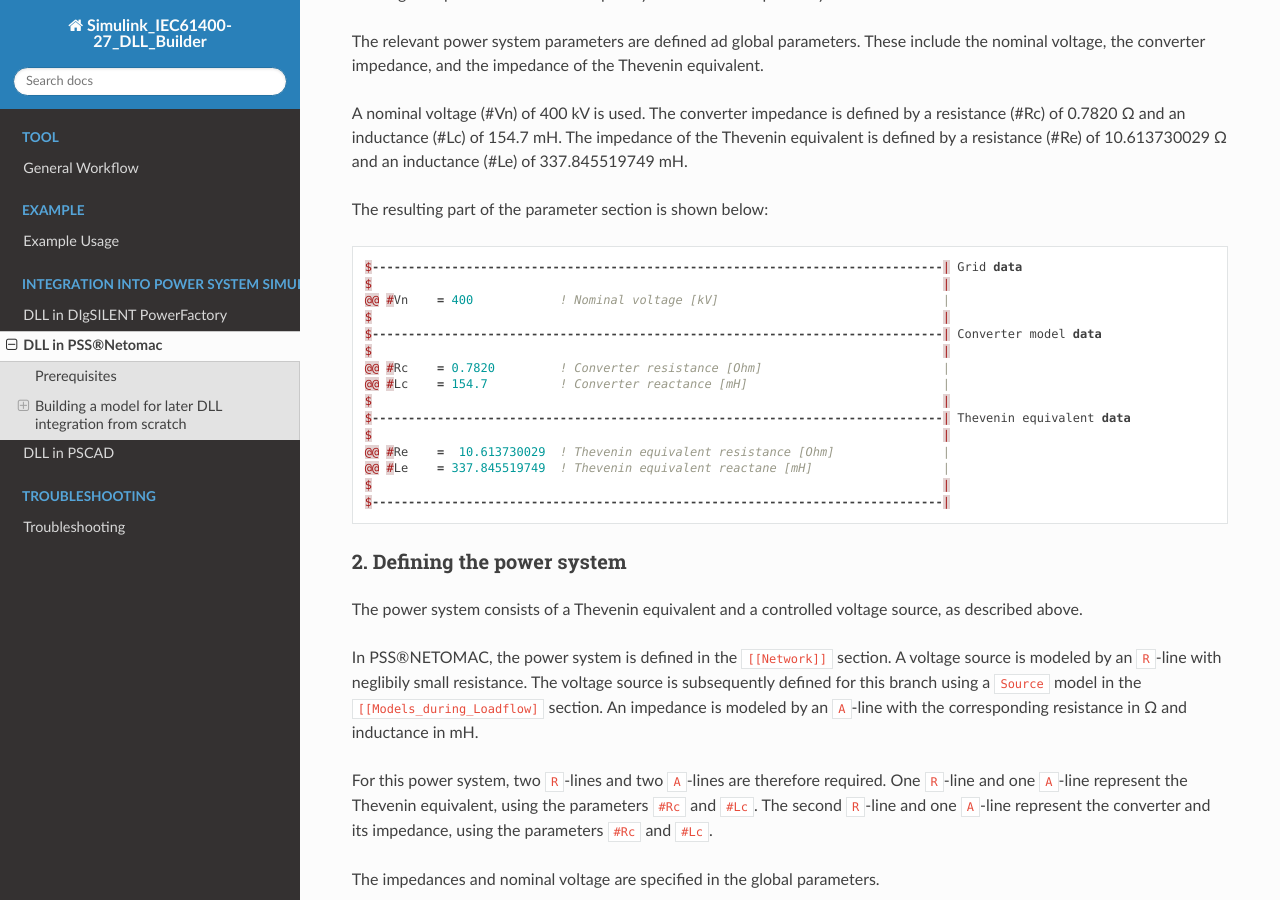
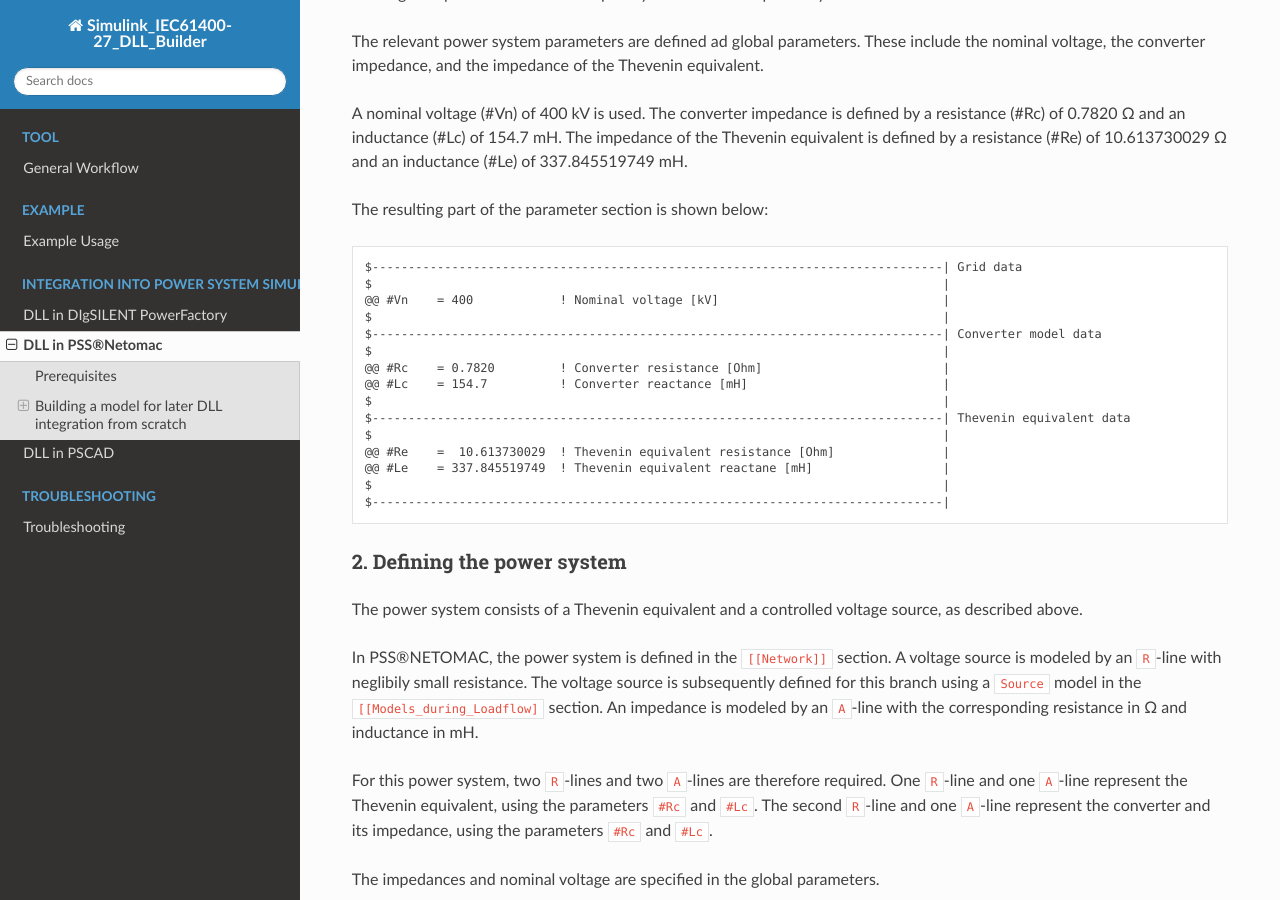
Before and after one commit to Institute-of-Electrical-Energy-Systems/SIMULINK_DLL_Builder, a Sphinx documentation site: the page built from docs/DLL_in_Netomac.rst, in a window 1280 px wide and 900 px high, scrolled down 677 px. Built offline with Sphinx 7.4.7 and the Read the Docs theme 3.1.0, drawn with Linux system fonts in a browser that asks for light colours; formulas are drawn with MathJax 3; some of the changed lines change nothing that is shown.

Commit message:
documentation(Netomac): add a lexer for netomac syntax

```diff
--- a/docs/DLL_in_Netomac.rst
+++ b/docs/DLL_in_Netomac.rst
@@ -72,7 +72,7 @@ The impedance of the Thevenin equivalent is defined by a resistance (#Re) of 10.
 
 The resulting part of the parameter section is shown below:
 
-.. code-block:: fortran
+.. code-block:: netomac
 
    $-------------------------------------------------------------------------------| Grid data
    $                                                                               |
--- a/docs/conf.py
+++ b/docs/conf.py
@@ -3,6 +3,8 @@ from __future__ import unicode_literals
 
 import os
 import sys
+
+from netomac_lexer import NetomacLexer
 
 sys.path.insert(0, os.path.abspath(".."))
 
@@ -23,6 +25,7 @@ extensions = [
     "sphinx.ext.doctest",
     "sphinx.ext.napoleon",
     "sphinx_design",
+    "netomac_lexer",
 ]
 source_suffix = ".rst"
 master_doc = "index"
--- /dev/null
+++ b/docs/netomac_lexer.py
@@ -0,0 +1,22 @@
+from pygments.lexer import RegexLexer from pygments.token import Comment, Keyword, Name, Number, Text from pygments.lexers import _mappingclass NetomacLexer(RegexLexer):
+    name = "Netomac"aliases = ["netomac"]
+
+    tokens = {
+        "root": [
+            (r"\$.*?$", Comment),
+            (r"@@", Keyword),
+            (r"#[A-Za-z_][A-Za-z0-9_]*", Name.Variable),
+            (r"\b\d+(\.\d+)?([eE][+-]?\d+)?\b", Number),
+            (r"!.*?$", Comment),
+            (r"\s+", Text),
+            (r".", Text),
+        ]
+    }
+
+def setup(app):
+    from sphinx.highlighting import lexerslexers["netomac"] = NetomacLexer()
+
+    return {
+        "version": "1.0",
+        "parallel_read_safe": True,
+    }
```
